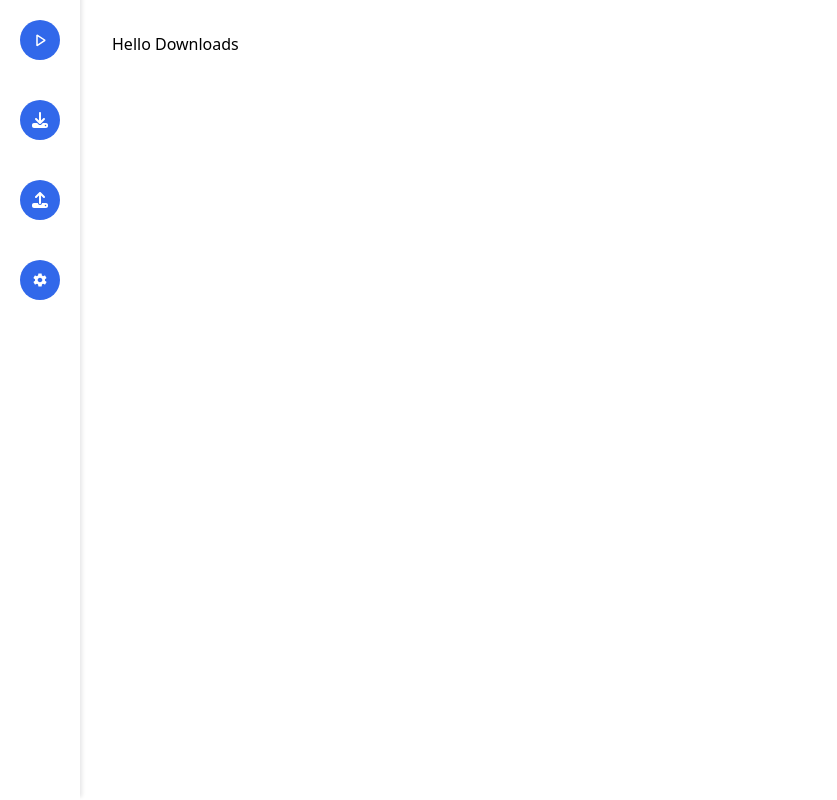
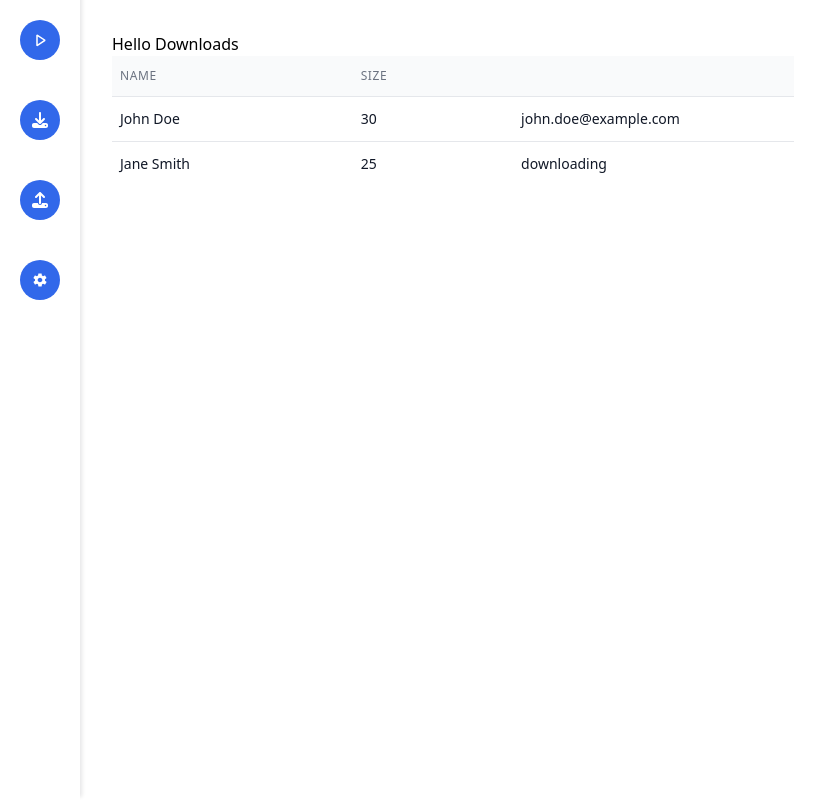
Before and after one commit to Bicheka/file-transfer-system, a React (Vite) app in the folder fileflow/: page / in a window 1280 px wide. Shown: the whole page, without its empty margins (0-837 px from the left). Built offline with nearby package versions, Linux system fonts and the light colour scheme.

Commit message:
Table component created

```diff
--- a/fileflow/src/components/Downloads.jsx
+++ b/fileflow/src/components/Downloads.jsx
@@ -1,7 +1,19 @@
+import Table from "./Table";
+const columns = [
+  { key: 'Name', label: 'Name', minWidth: 'sm:min-w-[150px]' },
+  { key: 'size', label: 'Size', minWidth: 'sm:min-w-[100px]' },
+  { key: 'downloadStatus', minWidth: 'sm:min-w-[100px]'}
+]
+const data = [
+  { Name: 'John Doe', size: 30, downloadStatus: 'john.doe@example.com' },
+  { Name: 'Jane Smith', size: 25, Phone: '555-1234', downloadStatus: 'downloading' },
+];
+
 function Downloads(){
     return(
         <div>
             <h1>Hello Downloads</h1>
+            <Table columns={columns} data={data}/>
         </div>
     );
 }
--- a/fileflow/src/components/MainContent.jsx
+++ b/fileflow/src/components/MainContent.jsx
@@ -5,7 +5,7 @@ import Settings from "./Settings";
 
 const MainContent = () => {
   return (
-    <main className="flex-1 p-8 sm:ml-1/5">
+    <main className="flex-1 px-1 pt-6 sm:p-8">
       <Routes>
         <Route path="/" element={<Downloads />} />
         <Route path="/uploads" element={<Uploads />} />
--- /dev/null
+++ b/fileflow/src/components/Table.jsx
@@ -0,0 +1,28 @@
+const Table = ({columns, data}) => {
+  return (
+    <table className="min-w-full xl:min-w-[60%] 2xl:min-w-[1000px] 2xl: divide-y divide-gray-200">
+      <thead className="bg-gray-50">
+        <tr>
+          {columns.map(col => (
+            <th key={col.key} className={`px-2 py-3 text-left text-xs font-medium text-gray-500 uppercase tracking-wider ${col.minWidth}`}>
+              {col.label || ''}
+            </th>
+          ))}
+        </tr>
+      </thead>
+      <tbody className="bg-white divide-y divide-gray-200">
+        {data.map((row, index) => (
+          <tr key={index}>
+            {columns.map(col => (
+              <td key={col.key} className={`px-2 py-3 text-sm font-medium text-gray-900 ${col.minWidth}`}>
+                {row[col.key] || ""}
+              </td>
+            ))}
+          </tr>
+        ))}
+      </tbody>
+    </table>
+  );
+};
+
+export default Table;
```
